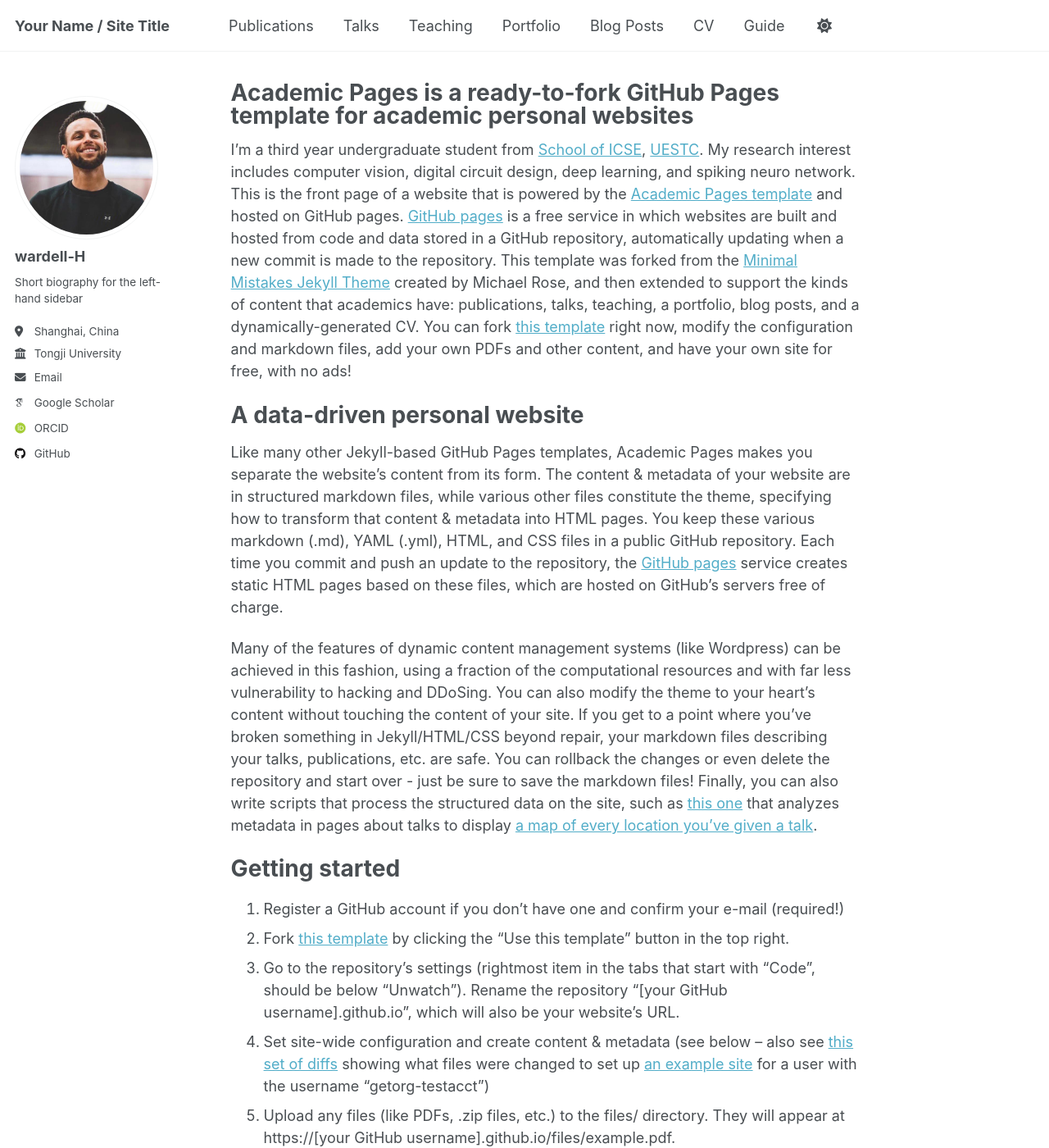
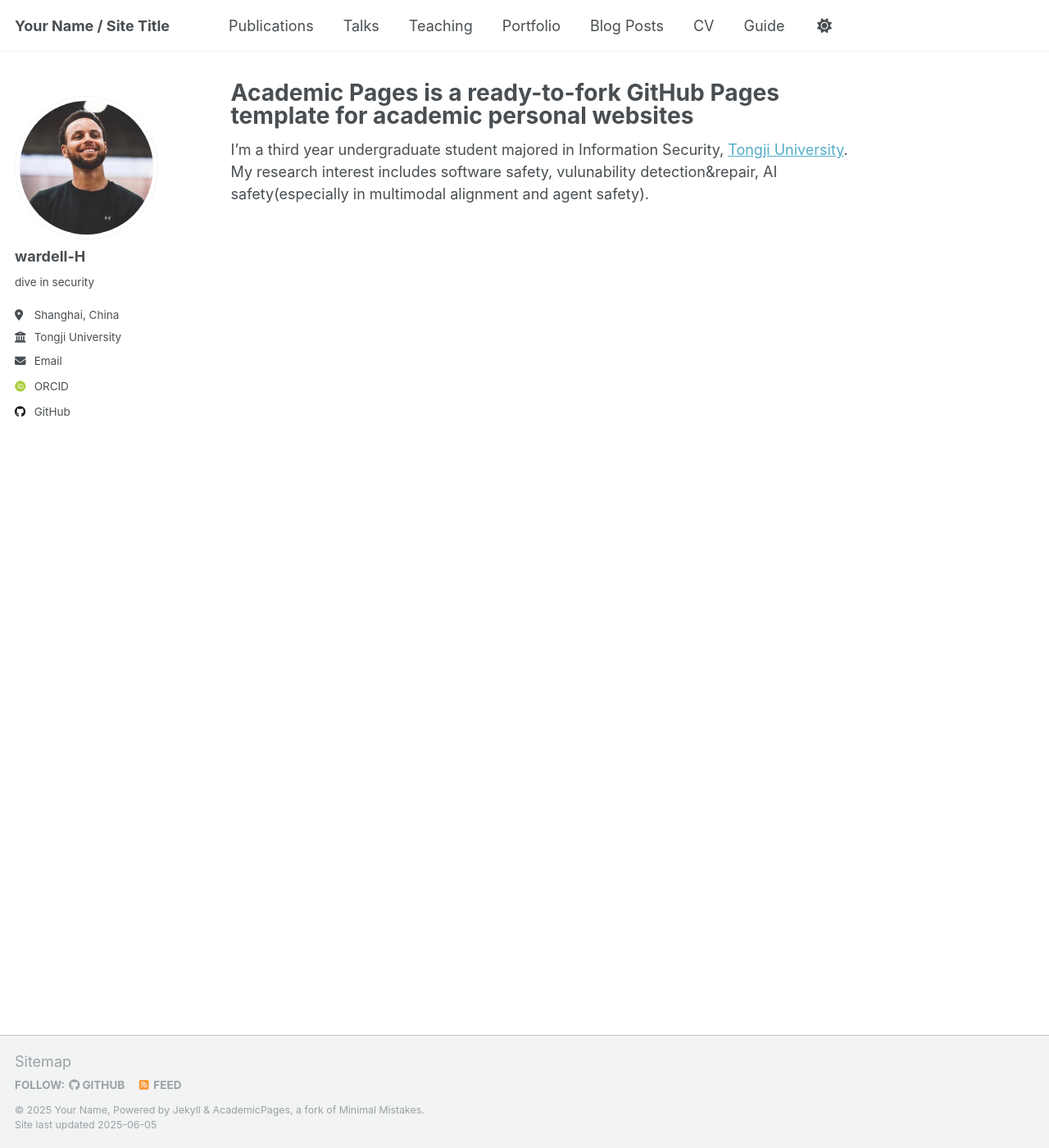
Before and after one commit to wardell-H/wardell-H.github.io, a Jekyll site: the page built from _pages/about.md, in a window 1280 px wide and 1400 px high. Shown: the whole window at 82% size. Built offline with Jekyll 4.4.1, drawn with Linux system fonts in a browser that asks for light colours; some web fonts are replaced; some of the changed text lies outside the part shown.

Commit message:
update about_md

```diff
--- a/_config.yml
+++ b/_config.yml
@@ -24,7 +24,7 @@ author:
   # Biographic information
   avatar           : "curry.png"
   name             : "wardell-H"
-  bio              : "Short biography for the left-hand sidebar"
+  bio              : "dive in security"
   location         : "Shanghai, China"
   employer         : "Tongji University"
   uri              : # URL
@@ -33,7 +33,7 @@ author:
   # Academic websites
   academia         : # URL
   arxiv            : # URL - Update with the correct link to your profile
-  googlescholar    : "https://scholar.google.com/citations?user=PS_CX0AAAAAJ"
+  # googlescholar    : "https://scholar.google.com/citations?user=PS_CX0AAAAAJ"
   impactstory      : # URL
   orcid            : "https://orcid.org/my-orcid?orcid=0009-0009-2024-4153"
   semantic         : # URL
--- a/_pages/about.md
+++ b/_pages/about.md
@@ -6,10 +6,11 @@ redirect_from:
   - /about/
   - /about.html
 ---
-I'm a third year undergraduate student from [School of ICSE](https://icse.uestc.edu.cn/), [UESTC](https://uestc.edu.cn/). My research interest includes computer vision, digital circuit design, deep learning, and spiking neuro network.
-This is the front page of a website that is powered by the [Academic Pages template](https://github.com/academicpages/academicpages.github.io) and hosted on GitHub pages. [GitHub pages](https://pages.github.com) is a free service in which websites are built and hosted from code and data stored in a GitHub repository, automatically updating when a new commit is made to the repository. This template was forked from the [Minimal Mistakes Jekyll Theme](https://mmistakes.github.io/minimal-mistakes/) created by Michael Rose, and then extended to support the kinds of content that academics have: publications, talks, teaching, a portfolio, blog posts, and a dynamically-generated CV. You can fork [this template](https://github.com/academicpages/academicpages.github.io) right now, modify the configuration and markdown files, add your own PDFs and other content, and have your own site for free, with no ads!
+I'm a third year undergraduate student majored in Information Security, [Tongji University](https://cs.tongji.edu.cn/). My research interest includes software safety, vulunability detection&repair, AI safety(especially in multimodal alignment and agent safety).
 
-A data-driven personal website
+
+
+<!-- A data-driven personal website
 ======
 Like many other Jekyll-based GitHub Pages templates, Academic Pages makes you separate the website's content from its form. The content & metadata of your website are in structured markdown files, while various other files constitute the theme, specifying how to transform that content & metadata into HTML pages. You keep these various markdown (.md), YAML (.yml), HTML, and CSS files in a public GitHub repository. Each time you commit and push an update to the repository, the [GitHub pages](https://pages.github.com/) service creates static HTML pages based on these files, which are hosted on GitHub's servers free of charge.
 
@@ -46,4 +47,4 @@ Example: editing a markdown file for a talk
 
 For more info
 ------
-More info about configuring Academic Pages can be found in [the guide](https://academicpages.github.io/markdown/), the [growing wiki](https://github.com/academicpages/academicpages.github.io/wiki), and you can always [ask a question on GitHub](https://github.com/academicpages/academicpages.github.io/discussions). The [guides for the Minimal Mistakes theme](https://mmistakes.github.io/minimal-mistakes/docs/configuration/) (which this theme was forked from) might also be helpful.
+More info about configuring Academic Pages can be found in [the guide](https://academicpages.github.io/markdown/), the [growing wiki](https://github.com/academicpages/academicpages.github.io/wiki), and you can always [ask a question on GitHub](https://github.com/academicpages/academicpages.github.io/discussions). The [guides for the Minimal Mistakes theme](https://mmistakes.github.io/minimal-mistakes/docs/configuration/) (which this theme was forked from) might also be helpful. -->
```
